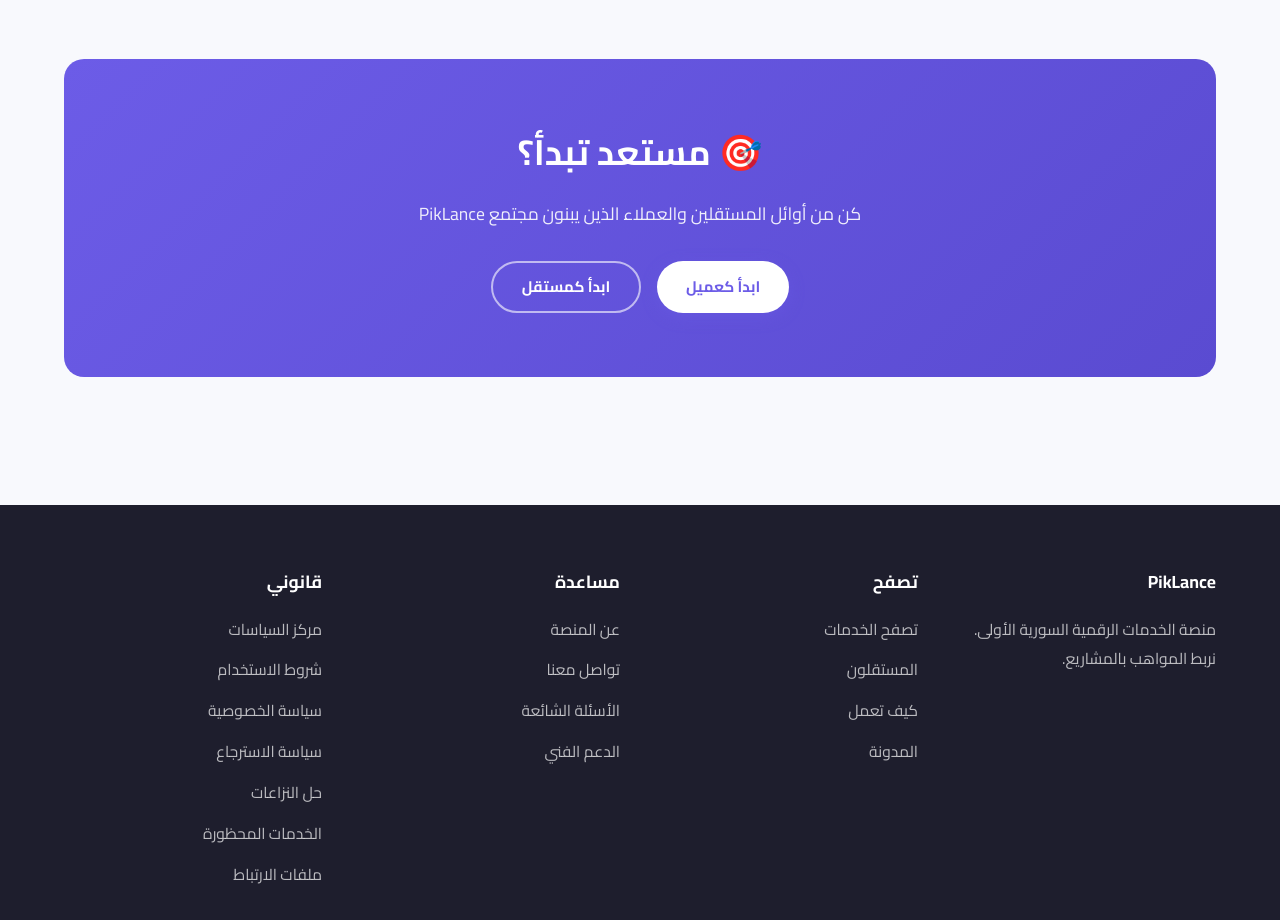
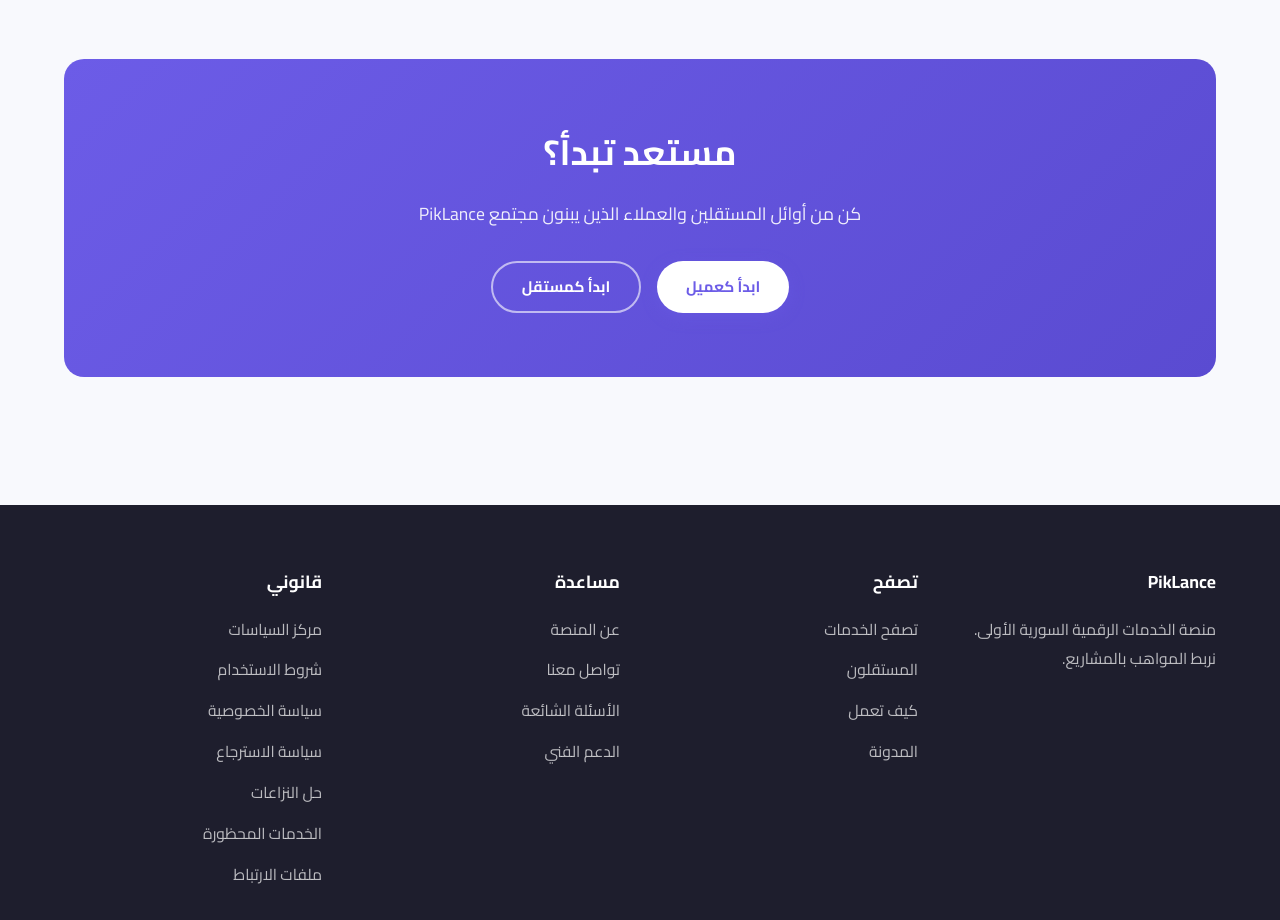
Before and after one commit to omars1640-lang/Piklanc2, a plain HTML site: page index.html in a window 1280 px wide. Shown: the part 3400-4320 px from the top of the page. Drawn offline with Linux system fonts and the light colour scheme; no server answers.

Commit message:
Update index.html

```diff
--- a/index.html
+++ b/index.html
@@ -1283,7 +1283,7 @@
   <section class="section">
     <div class="container">
       <div class="cta">
-        <h2>🎯 مستعد تبدأ؟</h2>
+        <h2>مستعد تبدأ؟</h2>
         <p>كن من أوائل المستقلين والعملاء الذين يبنون مجتمع PikLance</p>
         <div class="cta-buttons">
           <a href="register.html" class="btn btn-primary" style="background:#fff; color:var(--primary);">ابدأ كعميل</a>
```
